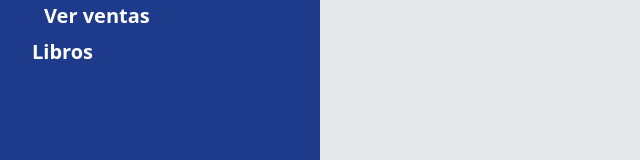
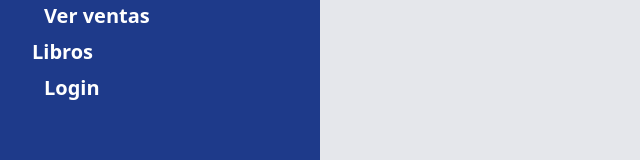
Before and after one commit to Alexander200330/Librer-a-Biblios-, a React (Vite) app: page / in a window 1280 px wide. Shown: the part 238-398 px from the top of the page, without its empty margins (0-640 px from the left). Built offline with nearby package versions, Linux system fonts and the light colour scheme.

Commit message:
Updated Layout.jsx

```diff
--- a/src/pages/Layout.jsx
+++ b/src/pages/Layout.jsx
@@ -15,6 +15,8 @@ const Layout = () => {
           <Link to='/libros' className={`${location.pathname === '/libros' ? 'text-gray-100 bg-blue-800' : 'text-white'} pl-6 py-1 text-xl font-bold hover:text-blue-300 block`}>Administrar libros</Link>
           <Link to='/VistaVenta' className={`${location.pathname === '/VistaVenta' ? 'text-gray-100 bg-blue-800' : 'text-white'} pl-6 py-1 text-xl font-bold hover:text-blue-300 block`}>Ver ventas</Link>
           <Link to='/biblios' className={`${location.pathname === '/biblios' ? 'text-gray-100 bg-blue-800' : 'text-white'} pl-3 py-1 text-xl font-bold hover:text-blue-300 block`}>Libros</Link>
+          <Link to='/login' className={`${location.pathname === '/login' ? 'text-gray-100 bg-blue-800' : 'text-white'} pl-6 py-1 text-xl font-bold hover:text-blue-300 block`}>Login</Link>
+
 
         </div>
       </aside>
```
